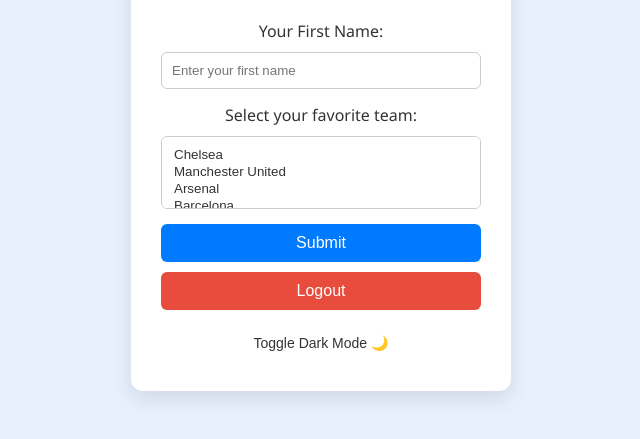
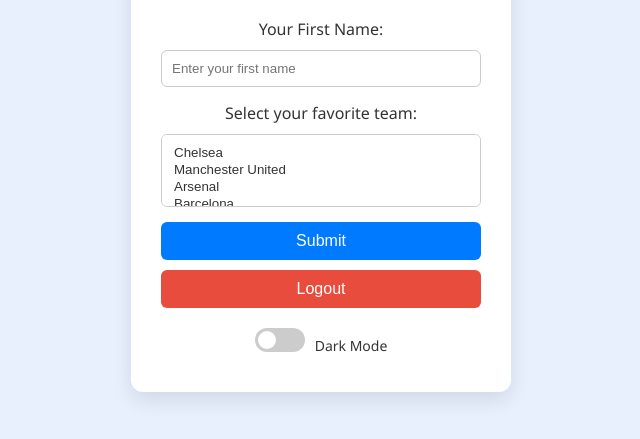
Before and after one commit to murayakarina/Soccer-Junkies, a Flask app: page /index in a window 1280 px wide. Shown: the part 246-685 px from the top of the page, without its empty margins (319-959 px from the left). Run offline with Flask 3, Linux system fonts and the light colour scheme; some libraries are stand-ins or nearby versions.

Commit message:
change dark mode button to toggle

```diff
--- a/templates/index.html
+++ b/templates/index.html
@@ -105,13 +105,59 @@
           margin-top: 10px;
         }
 
-        .toggle-dark {
-            margin-top: 15px;
+        .dark-toggle-container {
+          margin-top: 20px;
+          display: flex;
+          align-items: center;
+          justify-content: center;
+        }
+
+        .switch {
+          position: relative;
+          display: inline-block;
+          width: 50px;
+          height: 24px;
+        }
+
+        .switch input {
+          opacity: 0;
+          width: 0;
+          height: 0;
+        }
+
+        .slider {
+          position: absolute;
+          cursor: pointer;
+          top: 0; left: 0;
+          right: 0; bottom: 0;
+          background-color: #ccc;
+          transition: 0.4s;
+          border-radius: 24px;
+        }
+
+        .slider:before {
+          position: absolute;
+          content: "";
+          height: 18px;
+          width: 18px;
+          left: 3px;
+          bottom: 3px;
+          background-color: white;
+          transition: 0.4s;
+          border-radius: 50%;
+        }
+
+        input:checked + .slider {
+          background-color: #2196F3;
+        }
+
+        input:checked + .slider:before {
+          transform: translateX(26px);
+        }
+
+        .toggle-label {
+          margin-left: 10px;
           font-size: 14px;
-            color: var(--text-color);
-            background: none;
-            border: none;
-            cursor: pointer;
         }
     </style>
 </head>
@@ -149,7 +195,13 @@
         <button type="submit" class="logout-btn">Logout</button>
     </form>
 
-    <button class="toggle-dark" onclick="toggleDarkMode()">Toggle Dark Mode 🌙</button>
+    <div class="dark-toggle-container">
+        <label class="switch">
+            <input type="checkbox" id="darkToggle">
+            <span class="slider"></span>
+        </label>
+        <span class="toggle-label">Dark Mode</span>
+    </div>
 
     <div id="badgeContainer" class="team-badge">
         <img id="teamLogo" src="" alt="Team Logo" style="display:none;">
@@ -177,10 +229,8 @@
       "Borussia Dortmund": "https://upload.wikimedia.org/wikipedia/commons/thumb/6/67/Borussia_Dortmund_logo.svg/120px-Borussia_Dortmund_logo.svg.png"
     };
 
-
     document.getElementById('teamForm').addEventListener('submit', function(event) {
       event.preventDefault();
-
       const firstName = document.getElementById('firstName').value;
       const selectedTeam = document.getElementById('team').value;
 
@@ -211,9 +261,9 @@
       }
     });
 
-    function toggleDarkMode() {
+    document.getElementById('darkToggle').addEventListener('change', function() {
       document.body.classList.toggle('dark-mode');
-    }
+    });
 </script>
 
 <script src="https://cdn.jsdelivr.net/npm/canvas-confetti@1.6.0/dist/confetti.browser.min.js"></script>
```
Lines whose indentation alone changed are shown as unchanged.
